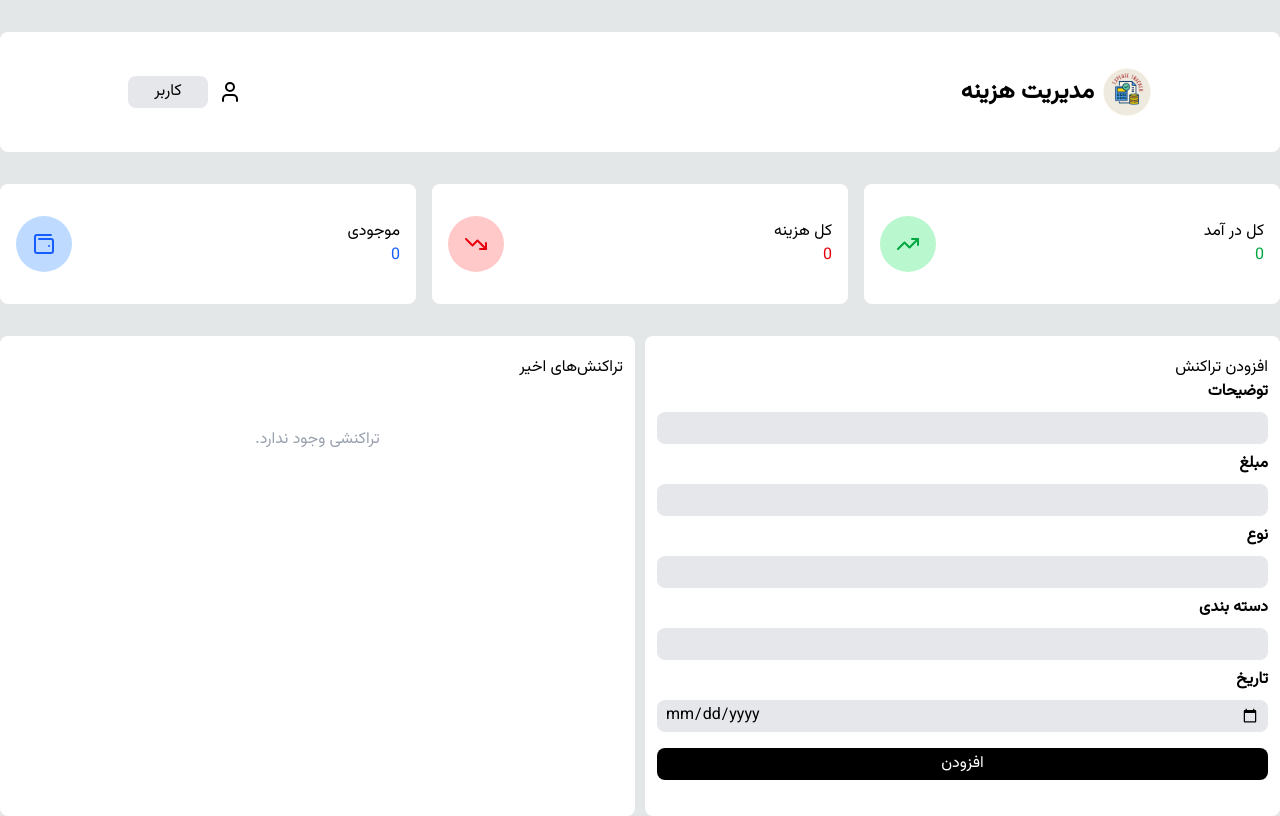
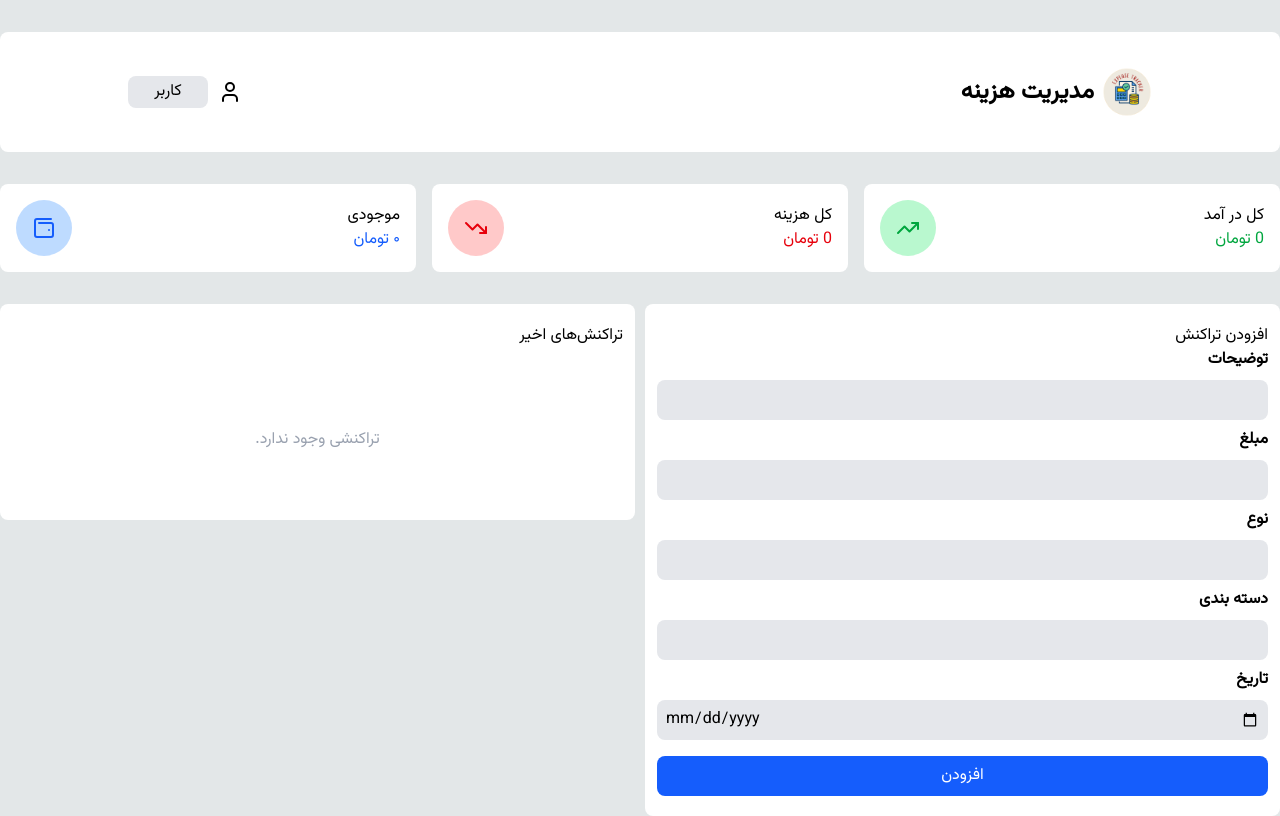
Before and after one commit to amirahmadpoor/expense-tracker, a React (Vite) app: page / in a window 1280 px wide. Built offline with nearby package versions, Linux system fonts and the light colour scheme.

Commit message:
transaction record development

```diff
--- a/src/App.jsx
+++ b/src/App.jsx
@@ -1,18 +1,22 @@
-import React from 'react'
+import React, { useState } from 'react'
 import './App.css'
 import AddCostForm from './components/AddCostForm/AddCostForm'
 import RecentTransactions from './components/RecentTransactions/RecentTransactions'
 import { TrendingDown, TrendingUp, User, WalletMinimal } from 'lucide-react'
 
 function App() {
+  const [costs, setCosts] = useState([]);
+  const [allBuy, setAllBuy] = useState('');
+  const [allIncome, setAllIncome] = useState('');
+
   return (
     <>
-      <div className='container m-auto mt-8 '>
+      <div className='container mr-auto ml-auto mt-8 '>
         <header className='w-full h-30 bg-white flex items-center rounded-lg'>
           <div className="header-wrapper m-auto w-5xl flex items-center justify-between">
             <div className="brand flex gap-2 items-center">
               <span>
-                <img src="/public/logo.png" alt="" width={50}/>
+                <img src="/expense-tracker/logo.png" alt="" width={50} />
               </span>
               <h2 className='font-bold text-2xl'>مدیریت هزینه</h2>
             </div>
@@ -24,36 +28,46 @@ function App() {
         </header>
 
         <div>
-          <div className="Statistics w-full h-30 mt-8 flex items-center gap-4">
-            <div className="box w-full h-full bg-white flex items-center justify-between rounded-lg p-4">
+          <div className="statistics w-full min-h-[30] mt-8 flex items-center md:flex-nowrap flex-wrap gap-4">
+            <div className="box w-full min-w-[230px] h-full bg-white flex items-center justify-between rounded-lg p-4">
               <div className="box__title-price flex flex-col">
                 <span className='box__title'>کل در آمد</span>
-                <span className='box__price text-green-600'>0</span>
+                <span className='box__price text-green-600'>{allIncome ? Number(allIncome).toLocaleString('fa-IR') : 0} تومان</span>
               </div>
               <div className='box__icon p-4 rounded-full bg-green-200 text-green-600'><TrendingUp /></div>
             </div>
 
-            <div className="box w-full h-full bg-white flex items-center justify-between rounded-lg p-4">
+            <div className="box w-full min-w-[230px] h-full bg-white flex items-center justify-between rounded-lg p-4">
               <div className="box__title-price flex flex-col">
                 <span className='box__title'>کل هزینه</span>
-                <span className='box__price text-red-600'>0</span>
+                <span className='box__price text-red-600'>{allBuy ? Number(allBuy).toLocaleString('fa-IR') : 0} تومان</span>
               </div>
               <div className='box__icon p-4 rounded-full bg-red-200 text-red-600'><TrendingDown /></div>
             </div>
 
-            <div className="box w-full h-full bg-white flex items-center justify-between rounded-lg p-4">
+            <div className="box w-full min-w-[230px] h-full bg-white flex items-center justify-between rounded-lg p-4">
               <div className="box__title-price flex flex-col">
                 <span className='box__title'>موجودی</span>
-                <span className='box__price text-blue-600'>0</span>
+                <span className='box__price text-blue-600'>{Number(allIncome - allBuy).toLocaleString('fa-IR')} تومان</span>
               </div>
               <div className='box__icon p-4 rounded-full bg-blue-200 text-blue-600'><WalletMinimal /></div>
             </div>
           </div>
         </div>
 
-        <div className="add-transaction-recent-transactions flex gap-2.5 mt-8 h-120">
-          <AddCostForm />
-          <RecentTransactions />
+        <div className="add-transaction-recent-transactions w-full flex md:flex-nowrap flex-wrap gap-2.5 mt-8">
+          <AddCostForm
+            costs={costs}
+            setCosts={setCosts}
+            allBuy={allBuy}
+            setAllBuy={setAllBuy}
+            allIncome={allIncome}
+            setAllIncome={setAllIncome}
+          />
+
+          <RecentTransactions
+            costs={costs}
+          />
         </div>
       </div>
 
--- a/src/components/AddCostForm/AddCostForm.jsx
+++ b/src/components/AddCostForm/AddCostForm.jsx
@@ -1,35 +1,138 @@
-import React from 'react'
+import React, { useState } from 'react'
+import RecentTransactions from '../RecentTransactions/RecentTransactions';
 
-function AddCostForm() {
+function AddCostForm({ costs, setCosts, allBuy, setAllBuy, allIncome, setAllIncome }) {
+    const [desc, setDesc] = useState('');
+    const [price, setPrice] = useState('');
+    const [type, setType] = useState('');
+    const [category, setCategory] = useState('');
+    const [date, setDate] = useState('');
+    const [openType, setOpenType] = useState(false);
+    const [openCategories, setOpenCategories] = useState(false);
+    const [selectType, setSelectType] = useState('');
+    const today = new Date();
+    const typeCost = [
+        'هزینه', 'درآمد'
+    ]
+    const categories = [
+        'غذا', 'حمل و نقل قبض', 'سرگرمی', 'خرید', 'بهداشت', 'آموزش', 'سایر'
+    ]
+
+
+    const handleAddCost = () => {
+        setCosts([...costs, { desc, price, type, category, date }]);
+        if (type === 'هزینه') {
+            setAllBuy(Number(allBuy + price))
+        } else {
+            setAllIncome(Number(allIncome + price))
+        }
+    }
+
+
     return (
         <div className="form bg-white w-full h-full rounded-lg pt-5 pb-5 pl-3 pr-3">
             <header className="form__header">
                 <span className="form__title">افزودن تراکنش</span>
             </header>
-            <form id='form' className='flex flex-col gap-2'>
+            <form id='form' className='flex flex-col gap-2'
+                onSubmit={(e) => {
+                    e.preventDefault();
+                    handleAddCost();
+                }}
+            >
                 <div className="input flex flex-col gap-2">
                     <label htmlFor="description" className='font-bold'>توضیحات</label>
-                    <input type="text" id='description' className='h-8 bg-gray-200 rounded-lg p-2'/>
+                    <input
+                        type="text"
+                        id='description'
+                        className='h-10 bg-gray-200 rounded-lg p-2 outline-0 focus:border'
+                        onChange={(e) => setDesc(e.target.value)}
+                    />
                 </div>
                 <div className="input flex flex-col gap-2">
                     <label htmlFor="price" className='font-bold'>مبلغ</label>
-                    <input type="number" id='price' className='h-8 bg-gray-200 rounded-lg'/>
+                    <input
+                        type="number"
+                        id='price'
+                        className='h-10 bg-gray-200 rounded-lg p-2 outline-0 focus:border'
+                        onChange={(e) => setPrice(e.target.value)}
+                    />
                 </div>
-                <div className="input flex flex-col gap-2">
+                <div className="input flex flex-col gap-2 relative">
                     <label htmlFor="type" className='font-bold'>نوع</label>
-                    <input type="text" id='type' className='h-8 bg-gray-200 rounded-lg p-2'/>
+                    <input
+                        id='type'
+                        readOnly
+                        className='h-10 bg-gray-200 rounded-lg p-2 outline-0 focus:border'
+                        value={type}
+                        onClick={() => {
+                            setOpenType(!openType)
+                            setOpenCategories(false)
+                        }}
+                    />
+                    {openType &&
+                        <ul className='border rounded-lg p-1 absolute -bottom-25 bg-white w-full z-10'>
+                            {typeCost.map(type =>
+                                <li
+                                    key={type}
+                                    className={`h-10 flex items-center  rounded-lg p-1
+                                        ${selectType === type ? 'bg-gray-200' : 'hover:bg-gray-200'}
+                                        `}
+                                    onClick={() => {
+                                        setType(type)
+                                        setOpenType(false)
+                                        setSelectType(type)
+                                    }}
+                                >
+                                    {type}
+                                </li>)}
+                        </ul>
+                    }
                 </div>
-                <div className="input flex flex-col gap-2">
+                <div className="input flex flex-col gap-2 relative">
                     <label htmlFor="category" className='font-bold'>دسته بندی</label>
-                    <input type="text" id='category' className='h-8 bg-gray-200 rounded-lg p-2'/>
+                    <input
+                        id='category'
+                        readOnly
+                        className='h-10 bg-gray-200 rounded-lg p-2 outline-0 focus:border'
+                        value={category}
+                        onClick={() => {
+                            setOpenCategories(!openCategories)
+                            setOpenType(false)
+                        }}
+                    />
+                    {openCategories &&
+                        <ul className='border rounded-lg p-1 absolute bottom-12 bg-white w-full z-10'>
+                            {categories.map(category =>
+                                <li
+                                    key={category}
+                                    className={`h-10 flex items-center  rounded-lg p-1
+                                        ${selectType === category ? 'bg-gray-200' : 'hover:bg-gray-200'}
+                                        `}
+                                    onClick={() => {
+                                        setCategory(category)
+                                        setOpenCategories(false)
+                                    }}
+                                >
+                                    {category}
+                                </li>)}
+                        </ul>
+                    }
                 </div>
                 <div className="input flex flex-col gap-2">
                     <label htmlFor="date" className='font-bold'>تاریخ</label>
-                    <input type="date" id='date' className='h-8 bg-gray-200 rounded-lg p-2'/>
+                    <input
+                        type="date"
+                        id='date'
+                        // value={today.getDate()}
+                        className='h-10 bg-gray-200 rounded-lg p-2 outline-0 focus:border'
+                        onChange={(e) => setDate(e.target.value)}
+                    />
                 </div>
-                <button type='button' className='bg-black text-white w-full h-8 rounded-lg mt-2'>افزودن</button>
-            </form>
-        </div>
+                <button type='submit' className='bg-blue-600 text-white w-full h-10 rounded-lg mt-2'
+                >افزودن</button>
+            </form >
+        </div >
     )
 }
 
--- /dev/null
+++ b/src/components/BoxTransaction/BoxTransaction.jsx
@@ -0,0 +1,48 @@
+import { Trash, TrendingDown, TrendingUp } from 'lucide-react'
+import React from 'react'
+
+function BoxTransaction({ desc, price, type, category, date}) {
+    return (
+        <div className='box flex justify-between bg-gray-100 p-3 rounded-lg'>
+            <div className="box__right flex items-center gap-2">
+                {type === 'هزینه'
+                    ?
+                    <span className="box__type p-4 rounded-full bg-red-200 text-red-600">
+                        <TrendingDown />
+                    </span>
+                    :
+                    <span className="box__type p-4 rounded-full bg-green-200 text-green-600">
+                        <TrendingUp />
+                    </span>
+                }
+                <div className="box__inf">
+                    <span className='font-bold'>
+                        {desc}
+                    </span>
+                    <div className='text-gray-400 flex gap-2'>
+                        <span>{category}</span>
+                        -
+                        <span>{date}</span>
+                    </div>
+                </div>
+            </div>
+            <div className="box__left flex items-center gap-2">
+                <span className={`box__price
+                    ${type === 'هزینه'
+                        ?
+                        'text-red-600'
+                        :
+                        'text-green-500'
+                    }
+                    `}>
+                    {Number(price).toLocaleString("fa-IR")} تومان
+                </span>
+                <span className="box__trash text-red-600">
+                    <Trash width={20} />
+                </span>
+            </div>
+        </div>
+    )
+}
+
+export default BoxTransaction
--- a/src/components/RecentTransactions/RecentTransactions.jsx
+++ b/src/components/RecentTransactions/RecentTransactions.jsx
@@ -1,13 +1,19 @@
-import React from 'react'
+import React, { useState } from 'react'
 import NotTransaction from '../NotTransaction/NotTransaction'
+import BoxTransaction from '../BoxTransaction/BoxTransaction'
 
-function RecentTransactions() {
+function RecentTransactions({ costs }) {
     return (
         <div className='recent-transactions bg-white w-full h-full rounded-lg pt-5 pb-5 pl-3 pr-3'>
             <header className="recent-transactions__header">تراکنش‌های اخیر</header>
 
-            <div className='recent-transactions__transactions'>
-                <NotTransaction />
+            <div className='recent-transactions__transactions flex flex-col gap-2 mt-8'>
+                {costs.length > 0
+                    ?
+                    costs.map((cost, index) => <BoxTransaction key={index} {...cost} />)
+                    :
+                    <NotTransaction />
+                }
             </div>
         </div>
     )
```
Also changed, not shown: src/App.css (+6 -5 lines).
